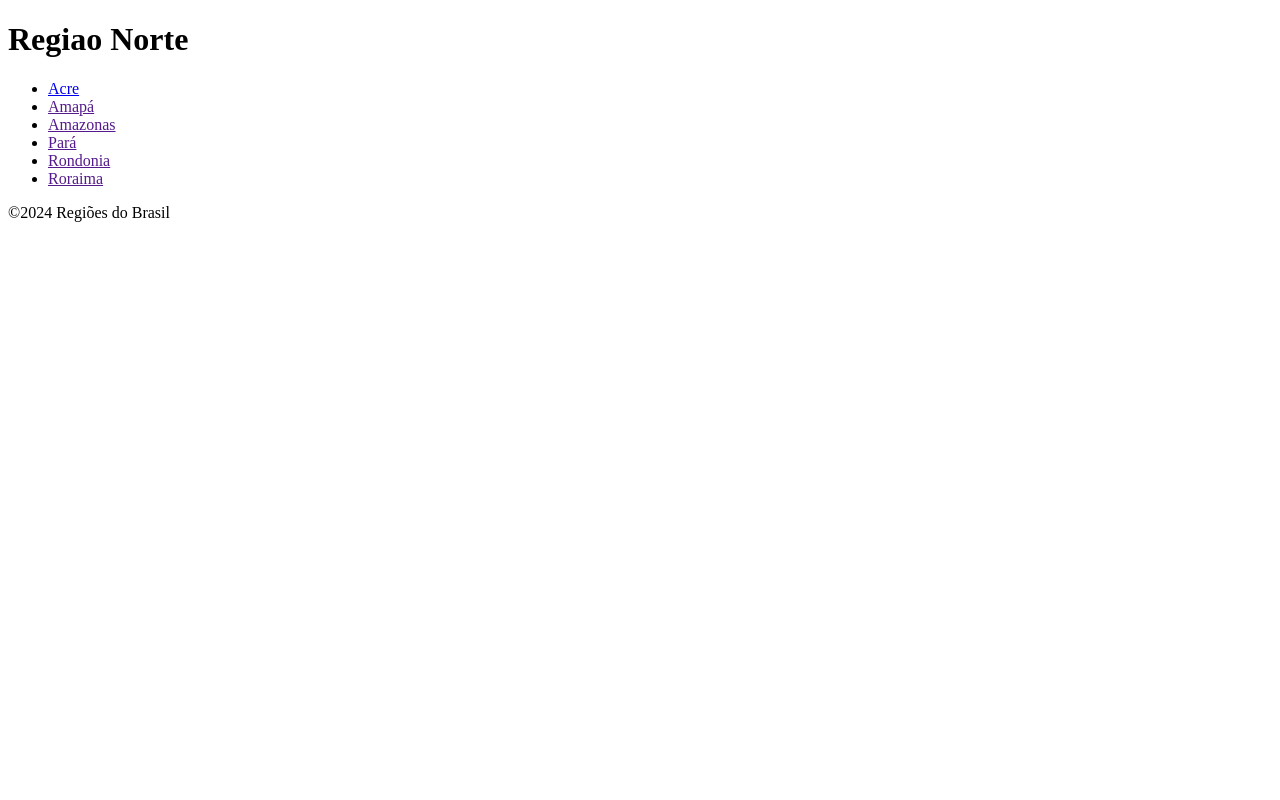
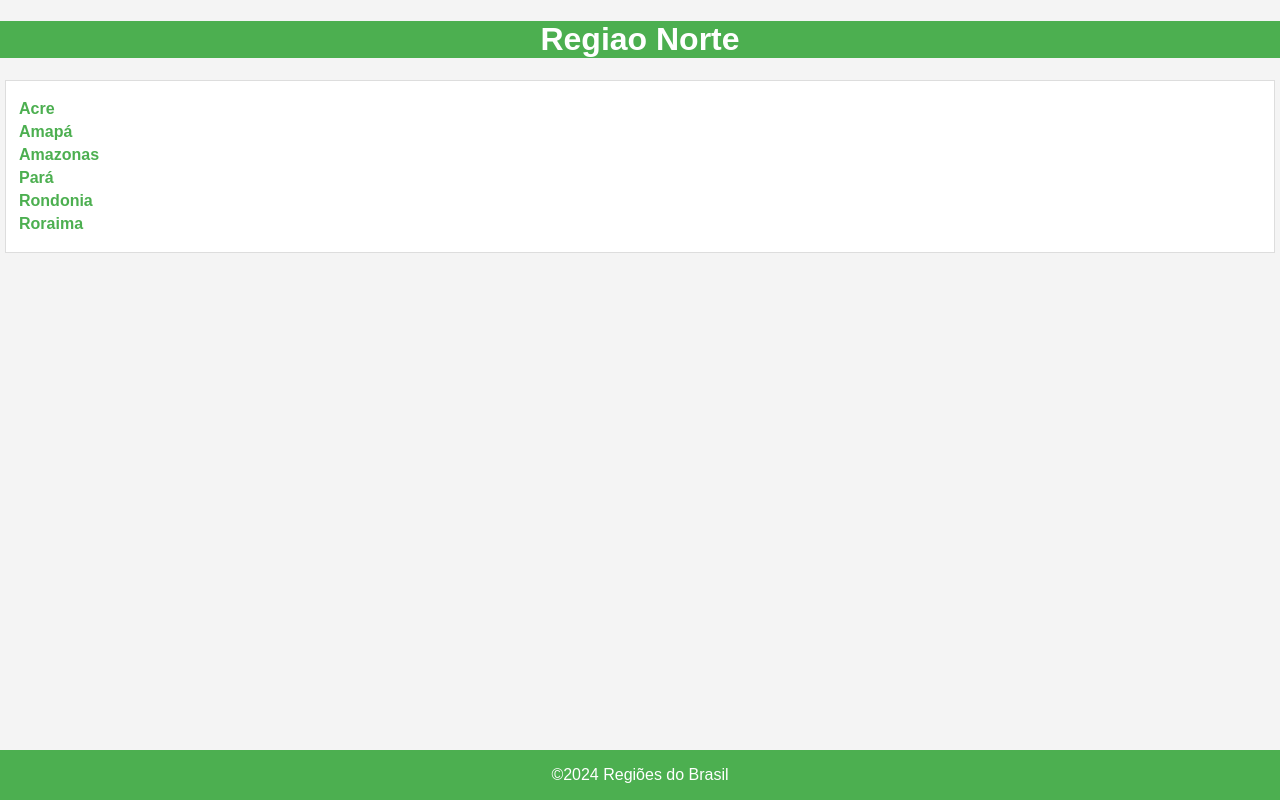
Before and after one commit to J723640/RegioesdoBrasi, a plain HTML site: page regioes/norte.html in a window 1280 px wide. Drawn offline with Linux system fonts and the light colour scheme.

Commit message:
Update norte.html

```diff
--- a/regioes/norte.html
+++ b/regioes/norte.html
@@ -5,7 +5,7 @@
     <meta charset="UTF-8">
 
     <title>Regiao Norte</title>
-    <link rel="stylesheet"href="CSS/estilo.css">
+    <link rel="stylesheet"href="../CSS/estilo.css">
 </head>
 <body>
    <header><h1>Regiao Norte</h1> </header>
```
